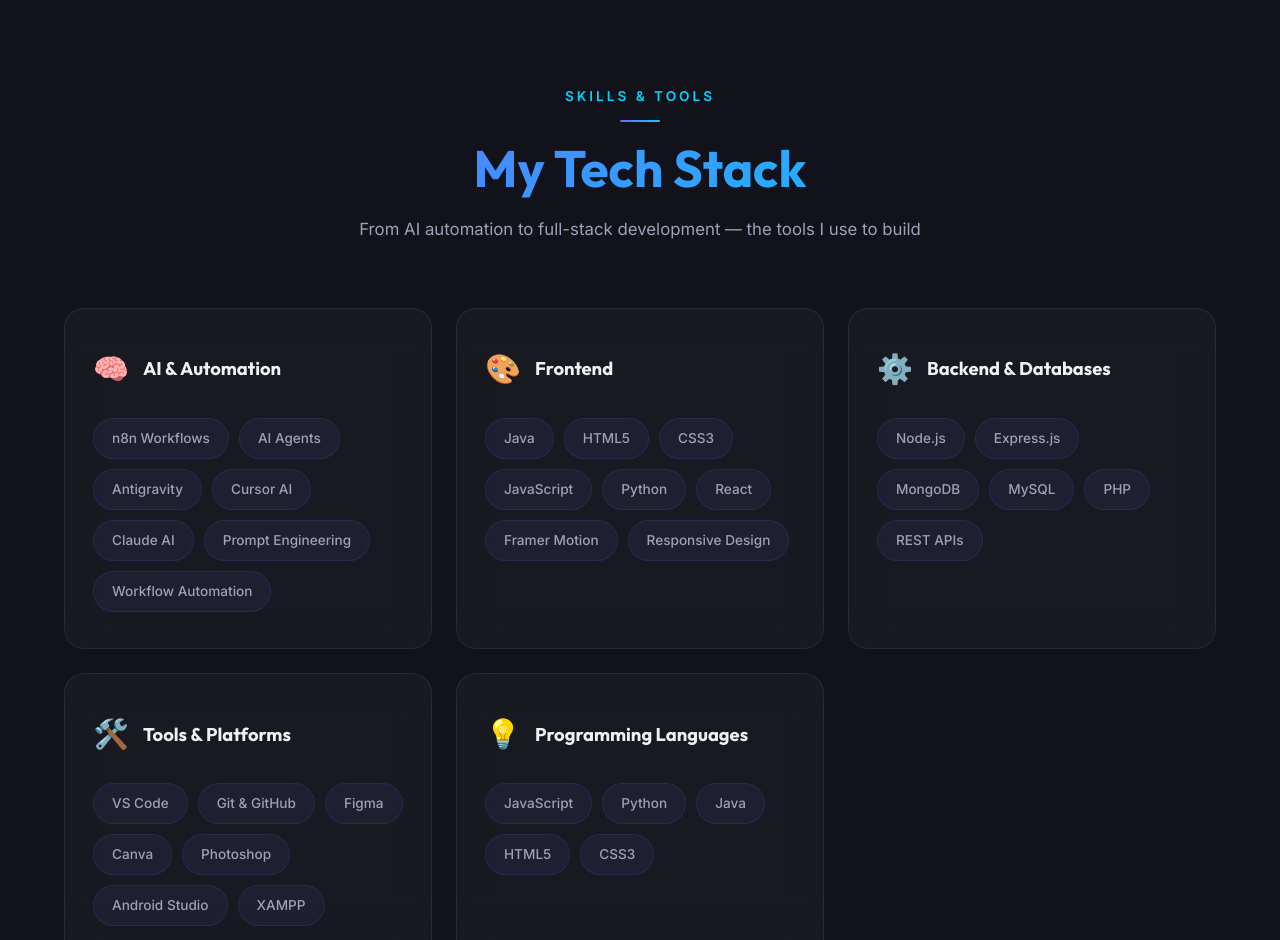
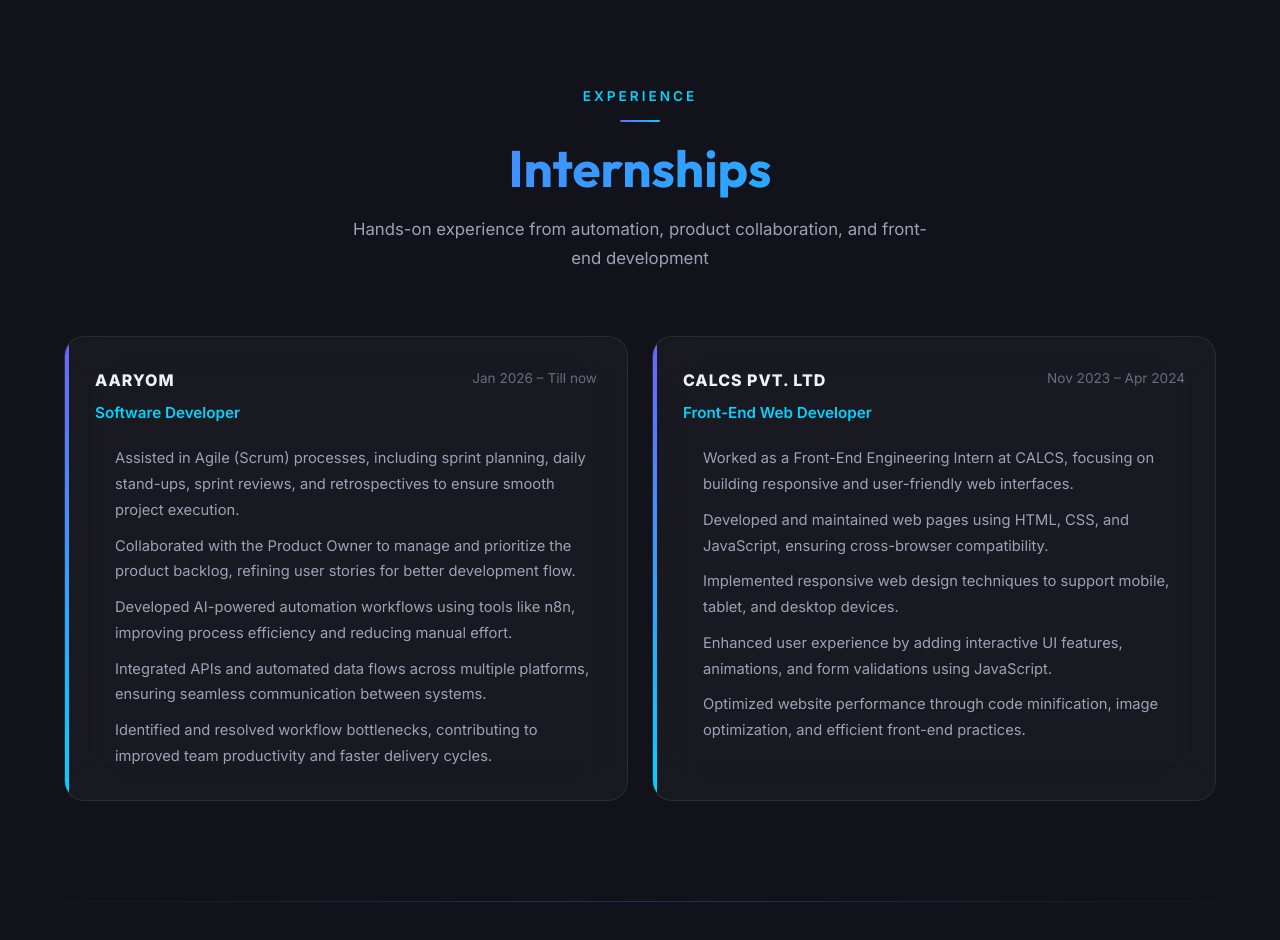
Before and after one commit to Pateltushar9951/tushar-portfolio, a React (Vite) app in the folder client/: page / in a window 1280 px wide. Shown: the part 1860-2800 px from the top of the page. Built offline with nearby package versions, Linux system fonts and the light colour scheme; no server answers.

Commit message:
add view project button

```diff
--- a/client/src/App.jsx
+++ b/client/src/App.jsx
@@ -1,11 +1,12 @@
-import Navbar from './components/Navbar';
-import Hero from './components/Hero';
-import About from './components/About';
-import Skills from './components/Skills';
-import Projects from './components/Projects';
-import Certifications from './components/Certifications';
-import Contact from './components/Contact';
-import Footer from './components/Footer';
+import Navbar from "./components/Navbar";
+import Hero from "./components/Hero";
+import About from "./components/About";
+import Internships from "./components/Internships";
+import Skills from "./components/Skills";
+import Projects from "./components/Projects";
+import Certifications from "./components/Certifications";
+import Contact from "./components/Contact";
+import Footer from "./components/Footer";
 
 function App() {
   return (
@@ -13,6 +14,7 @@
       <Navbar />
       <Hero />
       <About />
+      <Internships />
       <Skills />
       <Projects />
       <Certifications />
--- a/client/src/components/Footer.jsx
+++ b/client/src/components/Footer.jsx
@@ -1,27 +1,41 @@
-import {
-    FaLinkedinIn,
-    FaGithub,
-} from 'react-icons/fa';
-import { SiLeetcode } from 'react-icons/si';
-import { HiOutlineMail } from 'react-icons/hi';
+import { FaLinkedinIn, FaGithub } from "react-icons/fa";
+import { SiLeetcode } from "react-icons/si";
+import { HiOutlineMail } from "react-icons/hi";
 
 const footerLinks = [
-    { label: 'Home', href: '#home' },
-    { label: 'About', href: '#about' },
-    { label: 'Projects', href: '#projects' },
-    { label: 'Contact', href: '#contact' },
+  { label: "Home", href: "#home" },
+  { label: "About", href: "#about" },
+  { label: "Internships", href: "#internships" },
+  { label: "Projects", href: "#projects" },
+  { label: "Contact", href: "#contact" },
 ];
 
 const socials = [
-    { icon: <FaLinkedinIn />, href: 'https://www.linkedin.com/in/tushar-patel-15p11t75/', label: 'LinkedIn' },
-    { icon: <FaGithub />, href: 'https://github.com/Pateltushar9951', label: 'GitHub' },
-    { icon: <SiLeetcode />, href: 'https://leetcode.com/u/pateltushar9951/', label: 'LeetCode' },
-    { icon: <HiOutlineMail />, href: 'mailto:pateltushar9951@gmail.com', label: 'Email' },
+  {
+    icon: <FaLinkedinIn />,
+    href: "https://www.linkedin.com/in/tushar-patel-15p11t75/",
+    label: "LinkedIn",
+  },
+  {
+    icon: <FaGithub />,
+    href: "https://github.com/Pateltushar9951",
+    label: "GitHub",
+  },
+  {
+    icon: <SiLeetcode />,
+    href: "https://leetcode.com/u/pateltushar9951/",
+    label: "LeetCode",
+  },
+  {
+    icon: <HiOutlineMail />,
+    href: "mailto:pateltushar9951@gmail.com",
+    label: "Email",
+  },
 ];
 
 export default function Footer() {
   const scrollTo = (href) => {
-        document.querySelector(href)?.scrollIntoView({ behavior: 'smooth' });
+    document.querySelector(href)?.scrollIntoView({ behavior: "smooth" });
   };
 
   return (
--- /dev/null
+++ b/client/src/components/Internships.jsx
@@ -0,0 +1,99 @@
+import { motion } from "framer-motion";
+
+const internships = [
+  {
+    company: "AARYOM",
+    role: "Software Developer",
+    period: "Jan 2026 – Till now",
+    bullets: [
+      "Assisted in Agile (Scrum) processes, including sprint planning, daily stand-ups, sprint reviews, and retrospectives to ensure smooth project execution.",
+      "Collaborated with the Product Owner to manage and prioritize the product backlog, refining user stories for better development flow.",
+      "Developed AI-powered automation workflows using tools like n8n, improving process efficiency and reducing manual effort.",
+      "Integrated APIs and automated data flows across multiple platforms, ensuring seamless communication between systems.",
+      "Identified and resolved workflow bottlenecks, contributing to improved team productivity and faster delivery cycles.",
+    ],
+  },
+  {
+    company: "CALCS PVT. LTD",
+    role: "Front-End Web Developer",
+    period: "Nov 2023 – Apr 2024",
+    bullets: [
+      "Worked as a Front-End Engineering Intern at CALCS, focusing on building responsive and user-friendly web interfaces.",
+      "Developed and maintained web pages using HTML, CSS, and JavaScript, ensuring cross-browser compatibility.",
+      "Implemented responsive web design techniques to support mobile, tablet, and desktop devices.",
+      "Enhanced user experience by adding interactive UI features, animations, and form validations using JavaScript.",
+      "Optimized website performance through code minification, image optimization, and efficient front-end practices.",
+    ],
+  },
+];
+
+const containerVariants = {
+  hidden: {},
+  visible: {
+    transition: { staggerChildren: 0.12 },
+  },
+};
+
+const cardVariants = {
+  hidden: { opacity: 0, y: 30 },
+  visible: {
+    opacity: 1,
+    y: 0,
+    transition: { duration: 0.6, ease: "easeOut" },
+  },
+};
+
+export default function Internships() {
+  return (
+    <section className="internships" id="internships">
+      <div className="container">
+        <motion.div
+          className="section-header"
+          initial={{ opacity: 0, y: 30 }}
+          whileInView={{ opacity: 1, y: 0 }}
+          viewport={{ once: true, margin: "-100px" }}
+          transition={{ duration: 0.6 }}
+        >
+          <span className="section-label">Experience</span>
+          <h2 className="section-title">Internships</h2>
+          <p className="section-subtitle">
+            Hands-on experience from automation, product collaboration, and
+            front-end development
+          </p>
+        </motion.div>
+
+        <motion.div
+          className="internships-grid"
+          variants={containerVariants}
+          initial="hidden"
+          whileInView="visible"
+          viewport={{ once: true, margin: "-50px" }}
+        >
+          {internships.map((internship) => (
+            <motion.article
+              className="internship-card glass-card"
+              key={internship.company}
+              variants={cardVariants}
+            >
+              <div className="internship-card-top">
+                <div>
+                  <div className="internship-company">{internship.company}</div>
+                  <div className="internship-role">{internship.role}</div>
+                </div>
+                <div className="internship-period">{internship.period}</div>
+              </div>
+
+              <ul className="internship-list">
+                {internship.bullets.map((bullet) => (
+                  <li key={bullet} className="internship-list-item">
+                    {bullet}
+                  </li>
+                ))}
+              </ul>
+            </motion.article>
+          ))}
+        </motion.div>
+      </div>
+    </section>
+  );
+}
--- a/client/src/components/Navbar.jsx
+++ b/client/src/components/Navbar.jsx
@@ -1,25 +1,26 @@
-import { useState, useEffect } from 'react';
-import { motion } from 'framer-motion';
-import { HiOutlineMenuAlt3, HiX } from 'react-icons/hi';
+import { useState, useEffect } from "react";
+import { motion } from "framer-motion";
+import { HiOutlineMenuAlt3, HiX } from "react-icons/hi";
 
 const navItems = [
-    { label: 'Home', href: '#home' },
-    { label: 'About', href: '#about' },
-    { label: 'Skills', href: '#skills' },
-    { label: 'Projects', href: '#projects' },
-    { label: 'Certifications', href: '#certifications' },
+  { label: "Home", href: "#home" },
+  { label: "About", href: "#about" },
+  { label: "Internships", href: "#internships" },
+  { label: "Skills", href: "#skills" },
+  { label: "Projects", href: "#projects" },
+  { label: "Certifications", href: "#certifications" },
 ];
 
 export default function Navbar() {
   const [scrolled, setScrolled] = useState(false);
   const [menuOpen, setMenuOpen] = useState(false);
-    const [active, setActive] = useState('#home');
+  const [active, setActive] = useState("#home");
 
   useEffect(() => {
     const handleScroll = () => {
       setScrolled(window.scrollY > 50);
 
-            const sections = navItems.map(item => item.href.slice(1));
+      const sections = navItems.map((item) => item.href.slice(1));
       for (let i = sections.length - 1; i >= 0; i--) {
         const el = document.getElementById(sections[i]);
         if (el && el.getBoundingClientRect().top <= 150) {
@@ -28,34 +29,34 @@
         }
       }
     };
-        window.addEventListener('scroll', handleScroll);
-        return () => window.removeEventListener('scroll', handleScroll);
+    window.addEventListener("scroll", handleScroll);
+    return () => window.removeEventListener("scroll", handleScroll);
   }, []);
 
   const handleClick = (href) => {
     setActive(href);
     setMenuOpen(false);
-        document.querySelector(href)?.scrollIntoView({ behavior: 'smooth' });
+    document.querySelector(href)?.scrollIntoView({ behavior: "smooth" });
   };
 
   return (
     <motion.nav
-            className={`navbar ${scrolled ? 'scrolled' : ''}`}
+      className={`navbar ${scrolled ? "scrolled" : ""}`}
       initial={{ y: -80, opacity: 0 }}
       animate={{ y: 0, opacity: 1 }}
-            transition={{ duration: 0.6, ease: 'easeOut' }}
+      transition={{ duration: 0.6, ease: "easeOut" }}
     >
       <div className="container">
-                <div className="nav-logo" onClick={() => handleClick('#home')}>
+        <div className="nav-logo" onClick={() => handleClick("#home")}>
           <img src="/tp-logo.svg" alt="TP Logo" className="nav-logo-img" />
         </div>
 
         <div className="nav-center">
-                    <div className={`nav-links ${menuOpen ? 'open' : ''}`}>
+          <div className={`nav-links ${menuOpen ? "open" : ""}`}>
             {navItems.map((item) => (
               <div
                 key={item.href}
-                                className={`nav-link ${active === item.href ? 'active' : ''}`}
+                className={`nav-link ${active === item.href ? "active" : ""}`}
                 onClick={() => handleClick(item.href)}
               >
                 {item.label}
@@ -68,7 +69,7 @@
             href="#contact"
             onClick={(e) => {
               e.preventDefault();
-                            handleClick('#contact');
+              handleClick("#contact");
             }}
           >
             Contact Me
@@ -76,7 +77,7 @@
         </div>
 
         <button
-                    className={`nav-toggle ${menuOpen ? 'active' : ''}`}
+          className={`nav-toggle ${menuOpen ? "active" : ""}`}
           onClick={() => setMenuOpen(!menuOpen)}
           aria-label="Toggle navigation"
         >
--- a/client/src/data/projects.js
+++ b/client/src/data/projects.js
@@ -65,7 +65,7 @@
     title: "Browser-Based Code Editor",
     category: "Developer Tool",
     techStack: ["HTML", "CSS", "JavaScript", "LocalStorage"],
-    teamSize: 1,
+    teamSize: 2,
     image: "💻",
     link: "https://code-editor-uis4.onrender.com/",
     description:
--- a/client/src/index.css
+++ b/client/src/index.css
@@ -885,6 +885,92 @@
   line-height: 1.7;
 }
 
+/* ============ INTERNSHIPS ============ */
+.internships {
+  padding: var(--section-padding);
+  background: var(--bg-secondary);
+  position: relative;
+}
+
+.internships::before {
+  content: "";
+  position: absolute;
+  top: 0;
+  left: 0;
+  right: 0;
+  height: 1px;
+  background: linear-gradient(
+    90deg,
+    transparent,
+    var(--border-glow),
+    transparent
+  );
+}
+
+.internships-grid {
+  display: grid;
+  grid-template-columns: repeat(auto-fit, minmax(320px, 1fr));
+  gap: 24px;
+}
+
+.internship-card {
+  padding: 30px;
+  position: relative;
+  overflow: hidden;
+}
+
+.internship-card::before {
+  content: "";
+  position: absolute;
+  top: 0;
+  left: 0;
+  width: 4px;
+  height: 100%;
+  background: var(--gradient-primary);
+  border-radius: 2px;
+}
+
+.internship-card-top {
+  display: flex;
+  justify-content: space-between;
+  gap: 16px;
+  align-items: flex-start;
+  margin-bottom: 20px;
+}
+
+.internship-company {
+  font-size: 1rem;
+  font-weight: 800;
+  letter-spacing: 0.06em;
+  color: var(--text-primary);
+  margin-bottom: 6px;
+}
+
+.internship-role {
+  font-size: 0.95rem;
+  color: var(--accent-secondary);
+  font-weight: 600;
+}
+
+.internship-period {
+  flex-shrink: 0;
+  font-size: 0.85rem;
+  color: var(--text-muted);
+  text-align: right;
+}
+
+.internship-list {
+  padding-left: 20px;
+  display: grid;
+  gap: 10px;
+}
+
+.internship-list-item {
+  font-size: 0.92rem;
+  color: var(--text-secondary);
+  line-height: 1.75;
+}
+
 /* ============ SKILLS ============ */
 .skills {
   padding: var(--section-padding);
```
Also changed, not shown: client/src/components/About.jsx (+0 -11 lines). Lines whose indentation alone changed are shown as unchanged.
